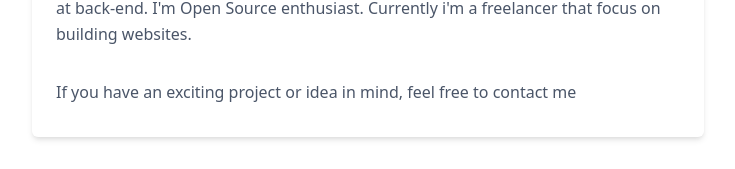
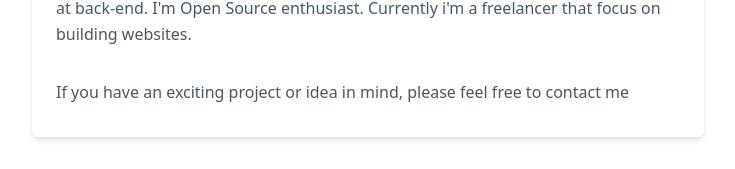
Before and after one commit to wdwiramadhan/wdwiramadhan, a Next.js app: page / in a window 1280 px wide. Shown: the part 263-432 px from the top of the page, without its empty margins (272-1007 px from the left). Built offline with nearby package versions, Linux system fonts and the light colour scheme.

Commit message:
Update desc

```diff
--- a/pages/index.tsx
+++ b/pages/index.tsx
@@ -31,7 +31,7 @@ export default function Index() {
                 Currently i'm a freelancer that focus on building websites.
               </p>
               <p className="text-md leading-relaxed text-gray-700 mt-8">
-                If you have an exciting project or idea in mind, feel free to
+                If you have an exciting project or idea in mind, please feel free to
                 contact me
               </p>
             </div>
```
